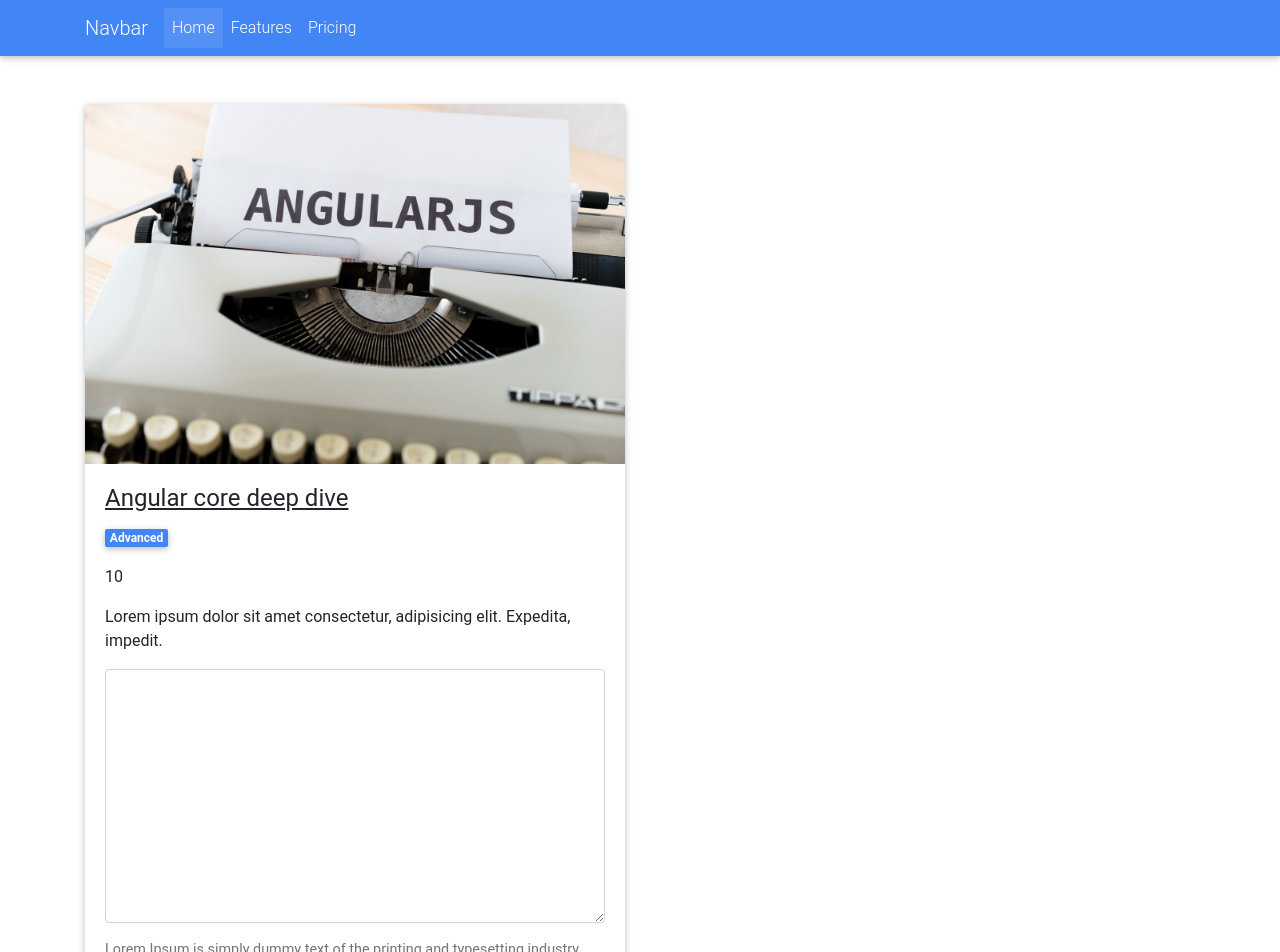
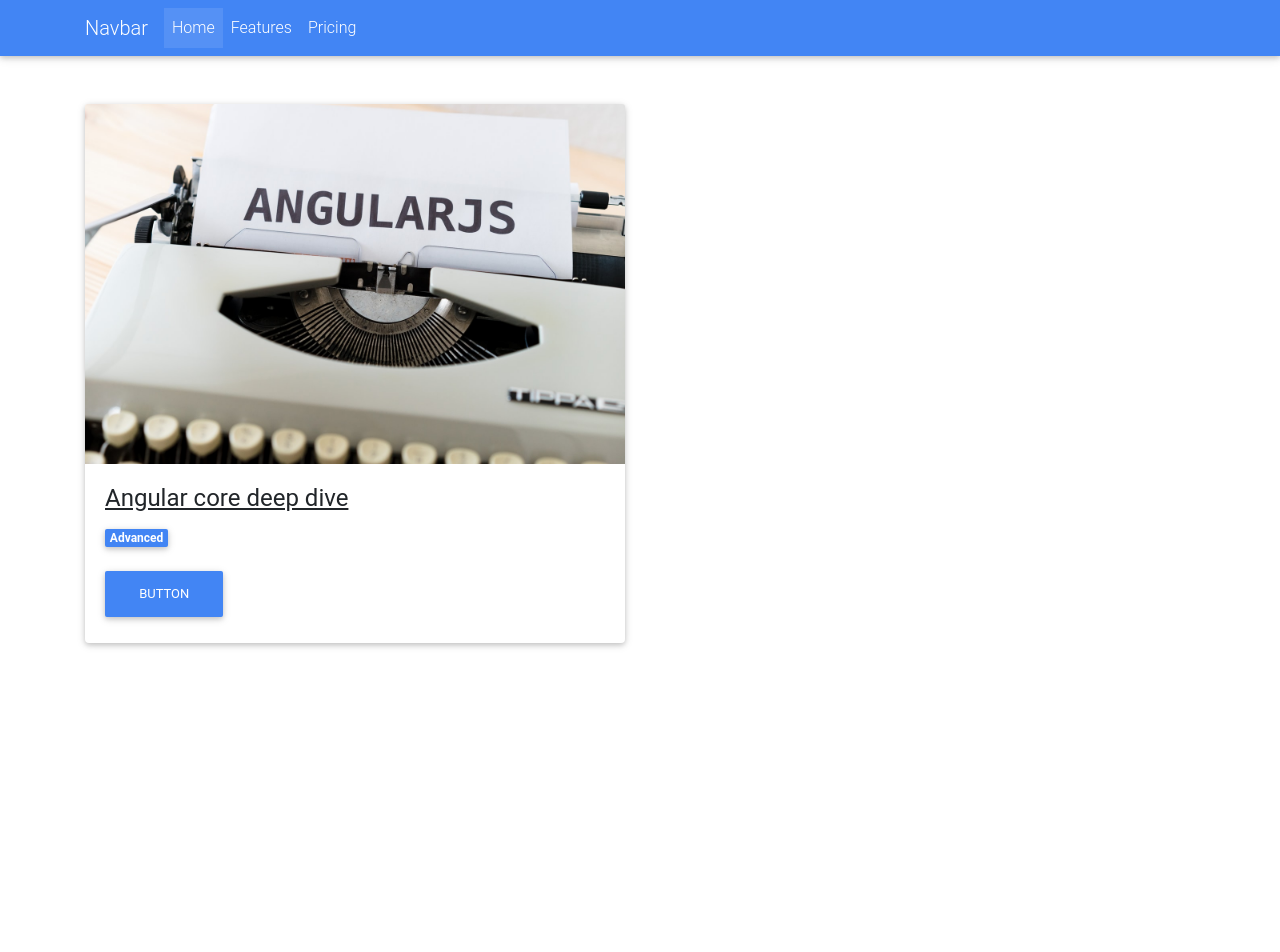
Before and after one commit to ngocsangyem/angular-core-deep-dive, an Angular app: page / in a window 1280 px wide. Shown: the top 952 px of the page. After the commit the page ends 800 px from the top, so only its background shows below. Built offline with nearby package versions, Linux system fonts and the light colour scheme.

Commit message:
ContentChild

```diff
--- a/src/app/app.component.html
+++ b/src/app/app.component.html
@@ -34,12 +34,7 @@
 	<div class="container">
 		<div class="row" *ngIf="cards[0] as card">
 			<app-card [class.col-md-6]="true" (cardSelected)="onCardSelected($event)" [card]="card">
-				<div class="total-students mb-3">
-					<span>10</span>
-				</div>
-				<p class="short-description">Lorem ipsum dolor sit amet consectetur, adipisicing elit. Expedita,
-					impedit.</p>
-				<textarea class="form-control mb-3" name="description" id="description" cols="30" rows="10"></textarea>
+				<app-card-image [imageUrl]="card.thumnailUrl"></app-card-image>
 			</app-card>
 		</div>
 	</div>
--- a/src/app/app.module.ts
+++ b/src/app/app.module.ts
@@ -3,9 +3,10 @@ import { NgModule } from '@angular/core';
 
 import { AppComponent } from './app.component';
 import { CardComponent } from './components/card/card.component';
+import { CardImageComponent } from './components/card/card-image/card-image.component';
 
 @NgModule({
-	declarations: [AppComponent, CardComponent],
+	declarations: [AppComponent, CardComponent, CardImageComponent],
 	imports: [BrowserModule],
 	providers: [],
 	bootstrap: [AppComponent],
--- /dev/null
+++ b/src/app/components/card/card-image/card-image.component.html
@@ -0,0 +1,5 @@
+<img #cardImage class="card-img-top" [src]="imageUrl" alt="Card image cap" *ngIf="isImageVisible(); else noImage">
+
+<ng-template #noImage>
+	<p class="my-4 text-center">There is no image</p>
+</ng-template>
--- /dev/null
+++ b/src/app/components/card/card-image/card-image.component.ts
@@ -0,0 +1,18 @@
+import { Component, OnInit, Input } from '@angular/core';
+import { Card } from 'src/app/modals/card';
+
+@Component({
+	selector: 'app-card-image',
+	templateUrl: './card-image.component.html',
+	styleUrls: ['./card-image.component.scss'],
+})
+export class CardImageComponent implements OnInit {
+	@Input() imageUrl: Card;
+	constructor() {}
+
+	ngOnInit(): void {}
+
+	isImageVisible() {
+		return this.imageUrl;
+	}
+}
--- a/src/app/components/card/card.component.html
+++ b/src/app/components/card/card.component.html
@@ -1,12 +1,7 @@
 <ng-container *ngIf="card">
-	<div class="card mb-3" [ngClass]="cardClasses()">
+	<div #cardContainer class="card mb-3" [ngClass]="cardClasses()">
 
-		<img #cardImage class="card-img-top" [src]="card.thumnailUrl" alt="Card image cap"
-			*ngIf="isImageVisible(); else noImage">
-
-		<ng-template #noImage>
-			<p class="my-4 text-center">There is no image</p>
-		</ng-template>
+		<ng-content select="app-card-image"></ng-content>
 
 		<div class="card-body">
 
@@ -20,10 +15,7 @@
 				<span class="badge badge-primary" *ngSwitchCase="'Advanced'">Advanced</span>
 				<span class="badge badge-primary" *ngSwitchDefault>All levels</span>
 			</p>
-			<ng-content select=".total-students"></ng-content>
-			<ng-content select=".short-description"></ng-content>
-			<ng-content></ng-content>
-			<p class="card-text">{{card.longDescription}}</p>
+
 
 			<button type="button" class="btn btn-primary mx-0" (click)="onCardViewed()">
 				Button
@@ -33,5 +25,3 @@
 
 	</div>
 </ng-container>
-
-<h1>{{title}}</h1>
--- a/src/app/components/card/card.component.ts
+++ b/src/app/components/card/card.component.ts
@@ -1,26 +1,44 @@
-import { Component, OnInit, Input, Output, EventEmitter } from '@angular/core';
+import {
+	Component,
+	OnInit,
+	Input,
+	Output,
+	EventEmitter,
+	AfterViewInit,
+	ViewChild,
+	ElementRef,
+	ContentChild,
+} from '@angular/core';
 import { Card } from 'src/app/modals/card';
+import { CardImageComponent } from './card-image/card-image.component';
 
 @Component({
 	selector: 'app-card',
 	templateUrl: './card.component.html',
 	styleUrls: ['./card.component.scss'],
 })
-export class CardComponent implements OnInit {
+export class CardComponent implements OnInit, AfterViewInit {
 	title: string;
 	@Input() card: Card;
 	@Input() cardIndex: number;
 	@Output() cardSelected = new EventEmitter<Card>();
+
+	@ViewChild('cardContainer')
+	container: ElementRef;
+
+	@ContentChild(CardImageComponent)
+	image: CardImageComponent;
 	constructor() {}
 
 	ngOnInit(): void {}
 
+	ngAfterViewInit() {
+		// console.log(this.container);
+		console.log(this.image);
+	}
+
 	onCardViewed() {
 		this.cardSelected.emit(this.card);
-	}
-
-	isImageVisible() {
-		return this.card && this.card.thumnailUrl;
 	}
 
 	cardClasses() {
```
Also changed, not shown: src/app/components/card/card-image/card-image.component.scss (added), 1 other file (tests, documents, lock files or other folders).
